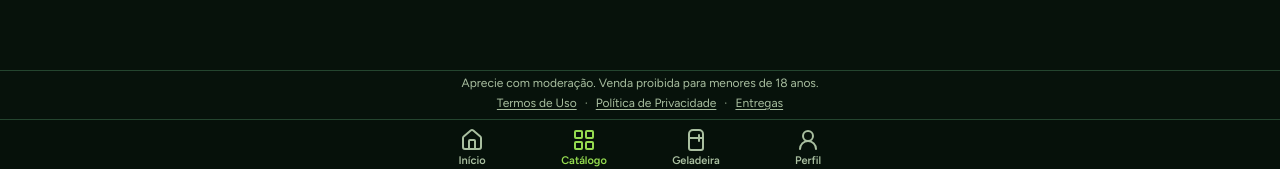
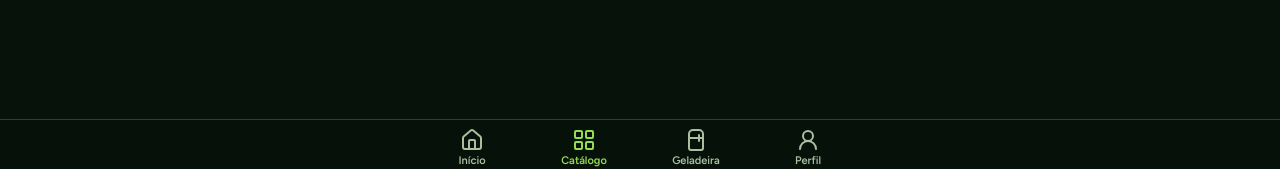
Before and after one commit to DiegoLCirqueira/Leguel-Beer, a Next.js app in the folder apps/web/: page /catalogo in a window 1280 px wide. Shown: the part 624-793 px from the top of the page. Built offline with nearby package versions, Linux system fonts and the light colour scheme; no server answers.

Commit message:
:sparkles: feat(web): tira o rodapé do layout da loja

```diff
--- a/apps/web/src/app/(loja)/layout.tsx
+++ b/apps/web/src/app/(loja)/layout.tsx
@@ -1,5 +1,4 @@
 import type { CSSProperties, ReactNode } from "react";
-import { SiteFooter } from "@/components/site/site-footer";
 import { LojaHeader, LojaTabBar } from "@/components/ui";
 
 // O contador mostra 0 até a Geladeira persistida existir (LB-47); a barra fixa ocupa 57 px (56 mais a borda).
@@ -16,7 +15,6 @@ export default function LojaLayout({ children }: { children: ReactNode }) {
     >
       <LojaHeader count={ITENS_NA_GELADEIRA} />
       <div className="flex flex-1 flex-col">{children}</div>
-      <SiteFooter />
       <LojaTabBar />
     </div>
   );
```
